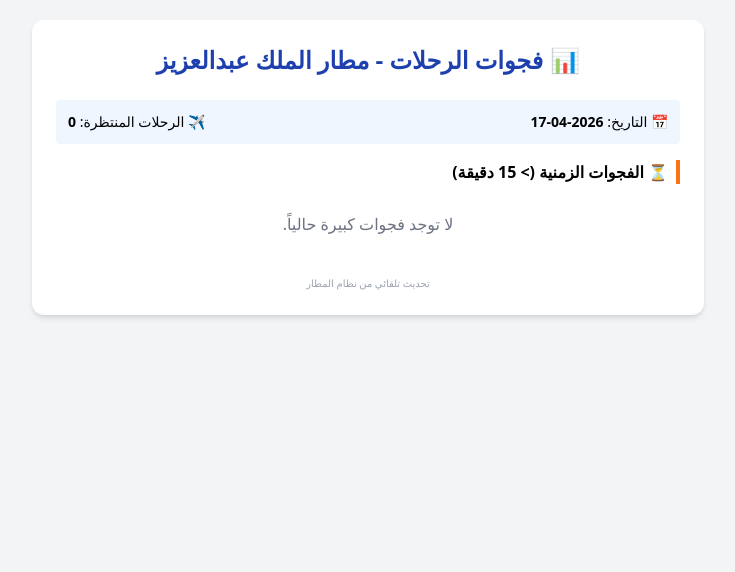
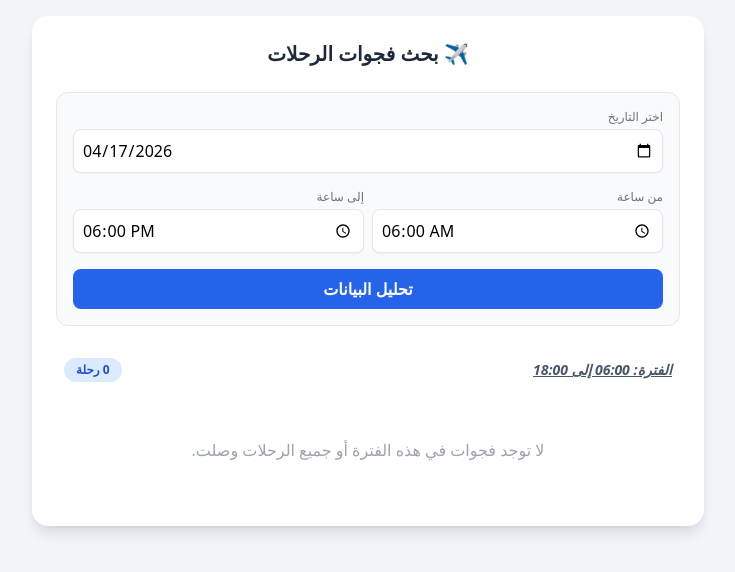
Before and after one commit to F9ipa/Faresflights, a FastAPI app: page / in a window 1280 px wide. Shown: the top 572 px of the page, without its empty margins (272-1007 px from the left). Run offline with FastAPI, Linux system fonts and the light colour scheme; data that the repository does not hold is empty; some libraries are stand-ins or nearby versions.

Commit message:
Update title and improve layout in index.html

```diff
--- a/templates/index.html
+++ b/templates/index.html
@@ -3,31 +3,54 @@
 <head>
     <meta charset="UTF-8">
     <meta name="viewport" content="width=device-width, initial-scale=1.0">
-    <title>محلل فجوات الرحلات</title>
+    <title>محلل الرحلات</title>
     <script src="https://cdn.tailwindcss.com"></script>
 </head>
-<body class="bg-gray-100 p-5">
-    <div class="max-w-2xl mx-auto bg-white p-6 rounded-xl shadow-md">
-        <h1 class="text-2xl font-bold text-center mb-6 text-blue-800">📊 فجوات الرحلات - مطار الملك عبدالعزيز</h1>
+<body class="bg-slate-100 p-4">
+    <div class="max-w-2xl mx-auto bg-white p-6 rounded-2xl shadow-lg">
+        <h1 class="text-xl font-bold text-center mb-6 text-slate-800">✈️ بحث فجوات الرحلات</h1>
 
-        <div class="flex justify-between mb-4 text-sm bg-blue-50 p-3 rounded">
-            <span>📅 التاريخ: <b>{{ date }}</b></span>
-            <span>✈️ الرحلات المنتظرة: <b>{{ total }}</b></span>
+        <form method="get" class="grid grid-cols-1 gap-4 mb-8 bg-slate-50 p-4 rounded-xl border">
+            <div>
+                <label class="block text-xs text-gray-500 mb-1">اختر التاريخ</label>
+                <input type="date" name="date" value="{{ date }}" class="w-full p-2 border rounded-lg shadow-sm focus:ring-2 focus:ring-blue-500">
+            </div>
+            <div class="grid grid-cols-2 gap-2">
+                <div>
+                    <label class="block text-xs text-gray-500 mb-1">من ساعة</label>
+                    <input type="time" name="start_h" value="{{ start_h }}" class="w-full p-2 border rounded-lg shadow-sm">
+                </div>
+                <div>
+                    <label class="block text-xs text-gray-500 mb-1">إلى ساعة</label>
+                    <input type="time" name="end_h" value="{{ end_h }}" class="w-full p-2 border rounded-lg shadow-sm">
+                </div>
+            </div>
+            <button type="submit" class="bg-blue-600 text-white font-bold py-2 rounded-lg hover:bg-blue-700 transition">تحليل البيانات</button>
+        </form>
+
+        <div class="flex justify-between items-center mb-4 px-2">
+            <span class="text-sm font-semibold text-slate-600 italic underline">الفترة: {{ start_h }} إلى {{ end_h }}</span>
+            <span class="bg-blue-100 text-blue-700 px-3 py-1 rounded-full text-xs font-bold">{{ total }} رحلة</span>
         </div>
 
-        <h2 class="font-bold mb-3 border-r-4 border-orange-500 pr-2">⏳ الفجوات الزمنية (> 15 دقيقة)</h2>
-        <div class="space-y-2">
+        <div class="space-y-3">
             {% for gap in gaps %}
-            <div class="flex justify-between items-center p-3 bg-gray-50 border rounded-lg hover:bg-orange-50 transition">
-                <span class="font-mono text-gray-700">{{ gap.from }} ← {{ gap.to }}</span>
-                <span class="bg-orange-100 text-orange-700 px-3 py-1 rounded-full text-xs font-bold">{{ gap.duration }} دقيقة</span>
+            <div class="flex justify-between items-center p-4 bg-white border-r-4 border-orange-500 shadow-sm rounded-lg">
+                <div class="flex flex-col">
+                    <span class="text-xs text-gray-400">فجوة بين:</span>
+                    <span class="font-mono font-bold text-slate-700">{{ gap.from }} ← {{ gap.to }}</span>
+                </div>
+                <div class="text-right">
+                    <span class="block text-xl font-black text-orange-600">{{ gap.duration }}</span>
+                    <span class="text-[10px] text-gray-400">دقيقة راحة</span>
+                </div>
             </div>
             {% else %}
-            <p class="text-center text-gray-500 py-4">لا توجد فجوات كبيرة حالياً.</p>
+            <div class="text-center py-10">
+                <p class="text-gray-400">لا توجد فجوات في هذه الفترة أو جميع الرحلات وصلت.</p>
+            </div>
             {% endfor %}
         </div>
-
-        <p class="text-[10px] text-center mt-6 text-gray-400">تحديث تلقائي من نظام المطار</p>
     </div>
 </body>
 </html>
```
